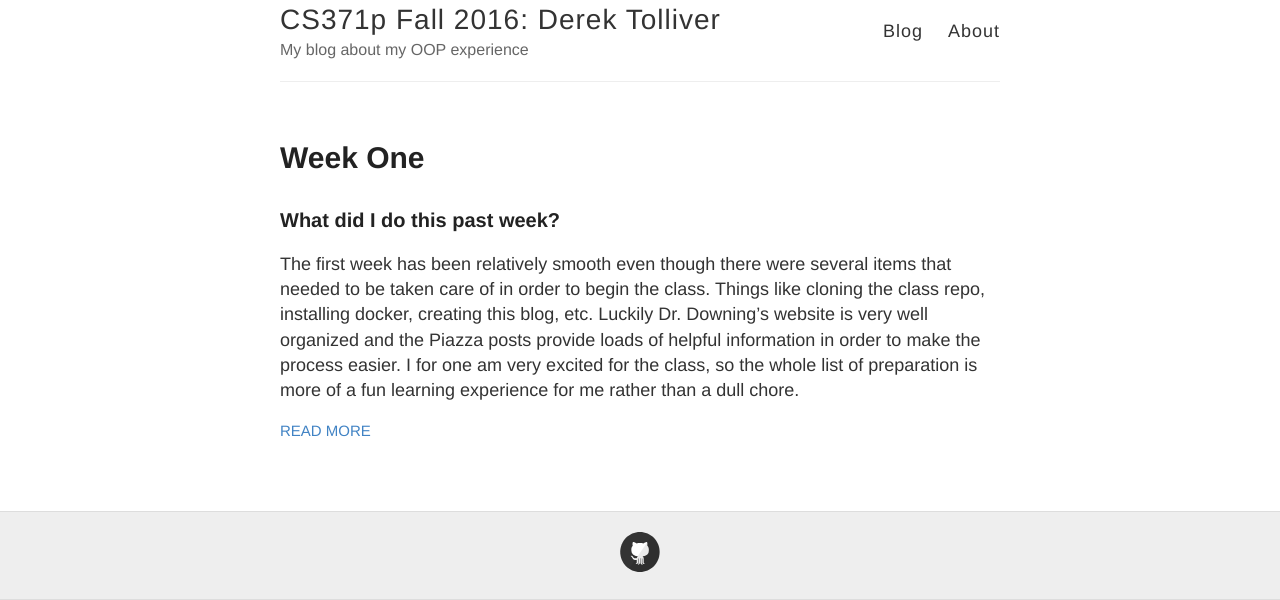
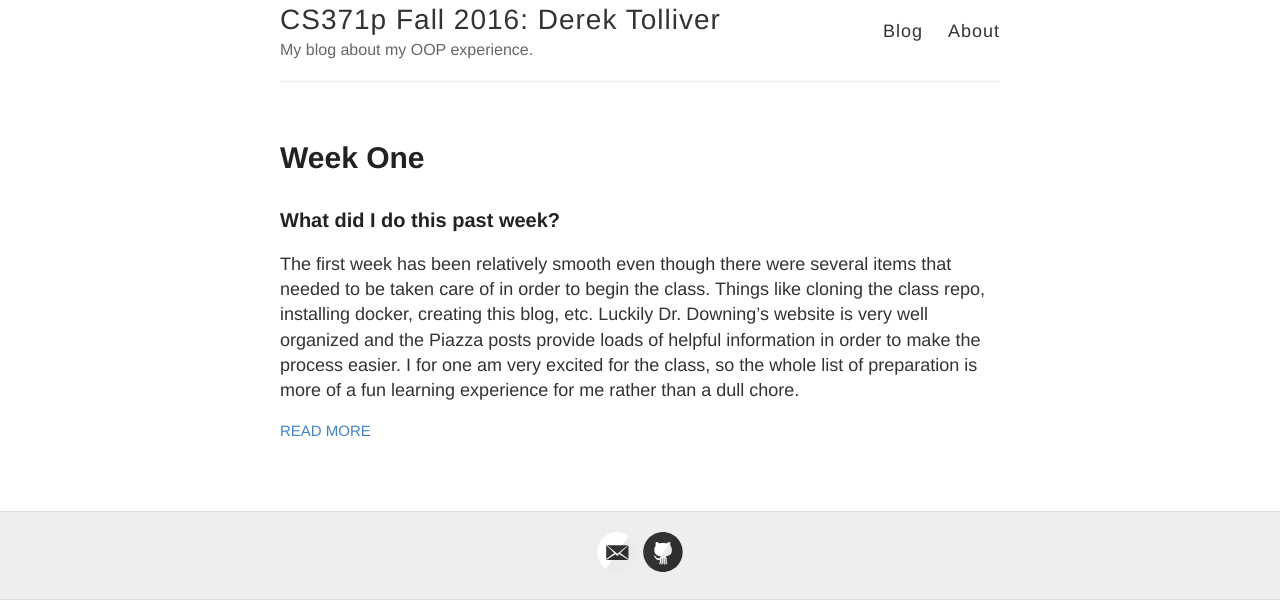
Before and after one commit to derektolliver/derektolliver.github.io, a Jekyll site: the page built from index.html, in a window 1280 px wide, cut to the strip 324-924 px from the top of the page. Built offline with Jekyll 4.4.1, drawn with Linux system fonts in a browser that asks for light colours.

```diff
--- a/_config.yml
+++ b/_config.yml
@@ -6,7 +6,7 @@
 name: "CS371p Fall 2016: Derek Tolliver"
 
 # Short bio or description (displayed in the header)
-description: My blog about my OOP experience
+description: My blog about my OOP experience.
 
 # URL of your avatar or profile pic (you could use your GitHub profile pic)
 avatar: https://avatars0.githubusercontent.com/u/8220914?v=3&s=460
@@ -18,7 +18,7 @@ avatar: https://avatars0.githubusercontent.com/u/8220914?v=3&s=460
 # Includes an icon in the footer for each username you enter
 footer-links:
   dribbble:
-  email:
+  email: derek.tolliver@utexas.edu
   facebook:
   flickr:
   github: derektolliver
@@ -37,7 +37,7 @@ footer-links:
 disqus:
 
 # Enter your Google Analytics web tracking code (e.g. UA-2110908-2) to activate tracking
-google_analytics: UA-83208472-1
+google_analytics: "UA-83208472-1"
 
 # Your website URL (e.g. http://barryclark.github.io or http://www.barryclark.co)
 # Used for Sitemap.xml and your RSS feed
```
